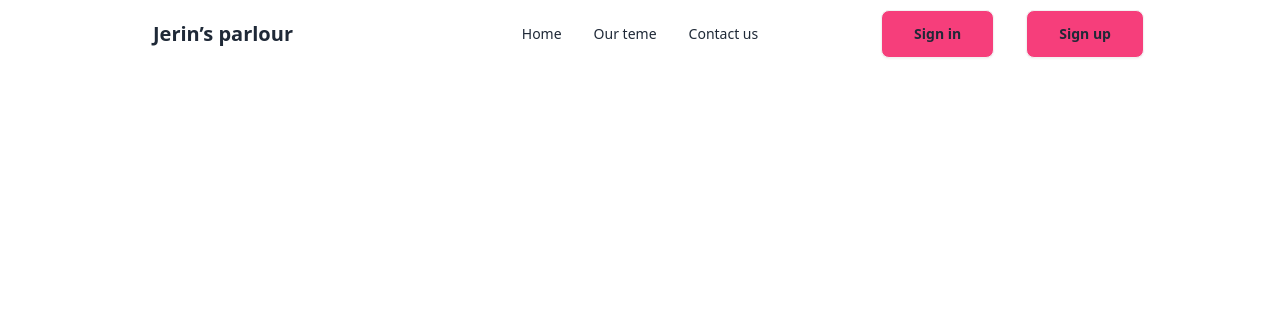
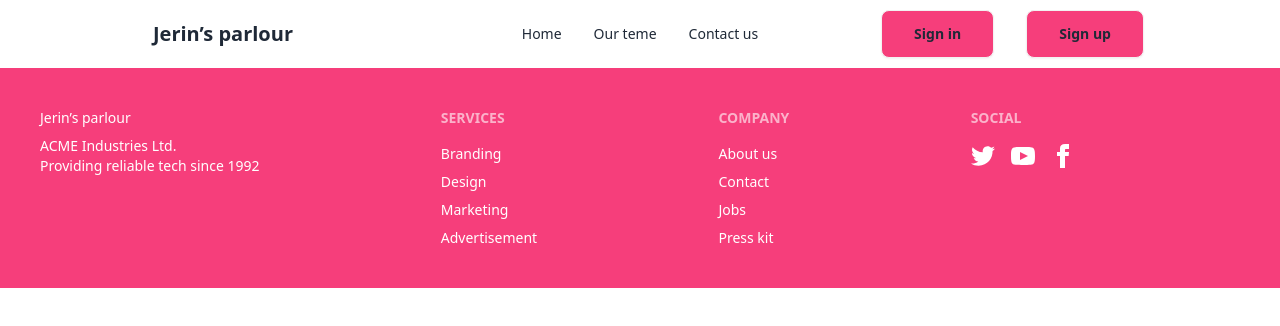
Before and after one commit to mdhasankha-1023/jerin-s-parlour_client_side, a React (Vite) app: page / in a window 1280 px wide. Shown: the top 326 px of the page. Built offline with nearby package versions, Linux system fonts and the light colour scheme.

Commit message:
Add: Footer added in mainLout

```diff
--- a/src/Components/Footer/Footer.jsx
+++ b/src/Components/Footer/Footer.jsx
@@ -1,6 +1,39 @@
 
 export default function Footer() {
   return (
-    <div>Footer</div>
+    <footer className="footer p-10 bg-primaryBg text-[#FFF]">
+      <aside>
+        Jerin&rsquo;s parlour
+        <p>ACME Industries Ltd.<br />Providing reliable tech since 1992</p>
+      </aside>
+
+      {/* first */}
+      <nav>
+        <h6 className="footer-title">Services</h6>
+        <a className="link link-hover">Branding</a>
+        <a className="link link-hover">Design</a>
+        <a className="link link-hover">Marketing</a>
+        <a className="link link-hover">Advertisement</a>
+      </nav>
+
+      {/* second */}
+      <nav>
+        <h6 className="footer-title">Company</h6>
+        <a className="link link-hover">About us</a>
+        <a className="link link-hover">Contact</a>
+        <a className="link link-hover">Jobs</a>
+        <a className="link link-hover">Press kit</a>
+      </nav>
+
+      {/* Third */}
+      <nav>
+        <h6 className="footer-title">Social</h6>
+        <div className="grid grid-flow-col gap-4">
+          <a><svg xmlns="http://www.w3.org/2000/svg" width="24" height="24" viewBox="0 0 24 24" className="fill-current"><path d="M24 4.557c-.883.392-1.832.656-2.828.775 1.017-.609 1.798-1.574 2.165-2.724-.951.564-2.005.974-3.127 1.195-.897-.957-2.178-1.555-3.594-1.555-3.179 0-5.515 2.966-4.797 6.045-4.091-.205-7.719-2.165-10.148-5.144-1.29 2.213-.669 5.108 1.523 6.574-.806-.026-1.566-.247-2.229-.616-.054 2.281 1.581 4.415 3.949 4.89-.693.188-1.452.232-2.224.084.626 1.956 2.444 3.379 4.6 3.419-2.07 1.623-4.678 2.348-7.29 2.04 2.179 1.397 4.768 2.212 7.548 2.212 9.142 0 14.307-7.721 13.995-14.646.962-.695 1.797-1.562 2.457-2.549z"></path></svg></a>
+          <a><svg xmlns="http://www.w3.org/2000/svg" width="24" height="24" viewBox="0 0 24 24" className="fill-current"><path d="M19.615 3.184c-3.604-.246-11.631-.245-15.23 0-3.897.266-4.356 2.62-4.385 8.816.029 6.185.484 8.549 4.385 8.816 3.6.245 11.626.246 15.23 0 3.897-.266 4.356-2.62 4.385-8.816-.029-6.185-.484-8.549-4.385-8.816zm-10.615 12.816v-8l8 3.993-8 4.007z"></path></svg></a>
+          <a><svg xmlns="http://www.w3.org/2000/svg" width="24" height="24" viewBox="0 0 24 24" className="fill-current"><path d="M9 8h-3v4h3v12h5v-12h3.642l.358-4h-4v-1.667c0-.955.192-1.333 1.115-1.333h2.885v-5h-3.808c-3.596 0-5.192 1.583-5.192 4.615v3.385z"></path></svg></a>
+        </div>
+      </nav>
+    </footer>
   )
 }
--- a/src/Layouts/MainLayouts/MainLayouts.jsx
+++ b/src/Layouts/MainLayouts/MainLayouts.jsx
@@ -1,9 +1,11 @@
+import Footer from "../../Components/Footer/Footer";
 import Navbar from "../../Components/Navbar/Navbar";
 
 export default function MainLayouts() {
   return (
     <div>
       <Navbar/>
+      <Footer/>
     </div>
   )
 }
--- a/tailwind.config.js
+++ b/tailwind.config.js
@@ -7,7 +7,7 @@
   theme: {
     colors: {
       'btnPrimary' : '#F63E7B',
-
+      'primaryBg': '#F63E7B'
     },
     extend: {},
   },
```
